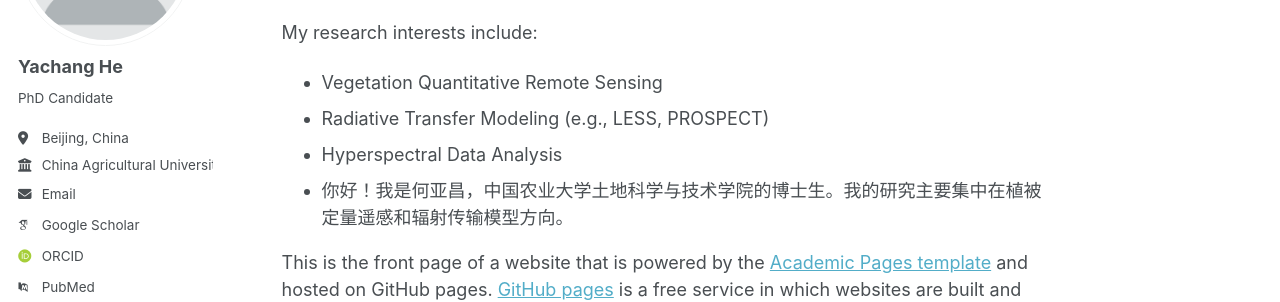
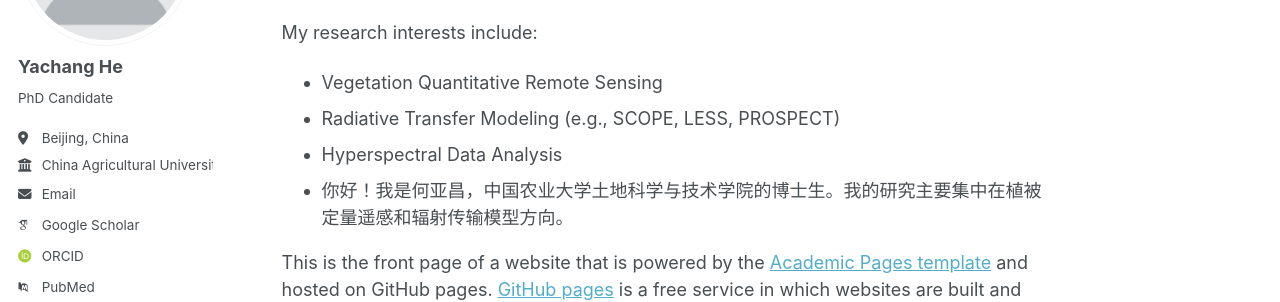
Before and after one commit to YachangHe/yachanghe.github.io, a Jekyll site: the page built from _pages/about.md, in a window 1280 px wide and 900 px high. Shown: the part 230-532 px from the top of the window. Built offline with Jekyll 4.4.1, drawn with Linux system fonts in a browser that asks for light colours; some web fonts are replaced; a script bundle is joined from its source files by our own code; library files that are not in the unit come from our copies.

Commit message:
Update about.md

```diff
--- a/_pages/about.md
+++ b/_pages/about.md
@@ -11,7 +11,7 @@ I am a Ph.D. candidate at the College of Land Science and Technology, China Agri
 
 My research interests include:
 * Vegetation Quantitative Remote Sensing
-* Radiative Transfer Modeling (e.g., LESS, PROSPECT)
+* Radiative Transfer Modeling (e.g., SCOPE, LESS, PROSPECT)
 * Hyperspectral Data Analysis
 *
 你好！我是何亚昌，中国农业大学土地科学与技术学院的博士生。我的研究主要集中在植被定量遥感和辐射传输模型方向。
```
